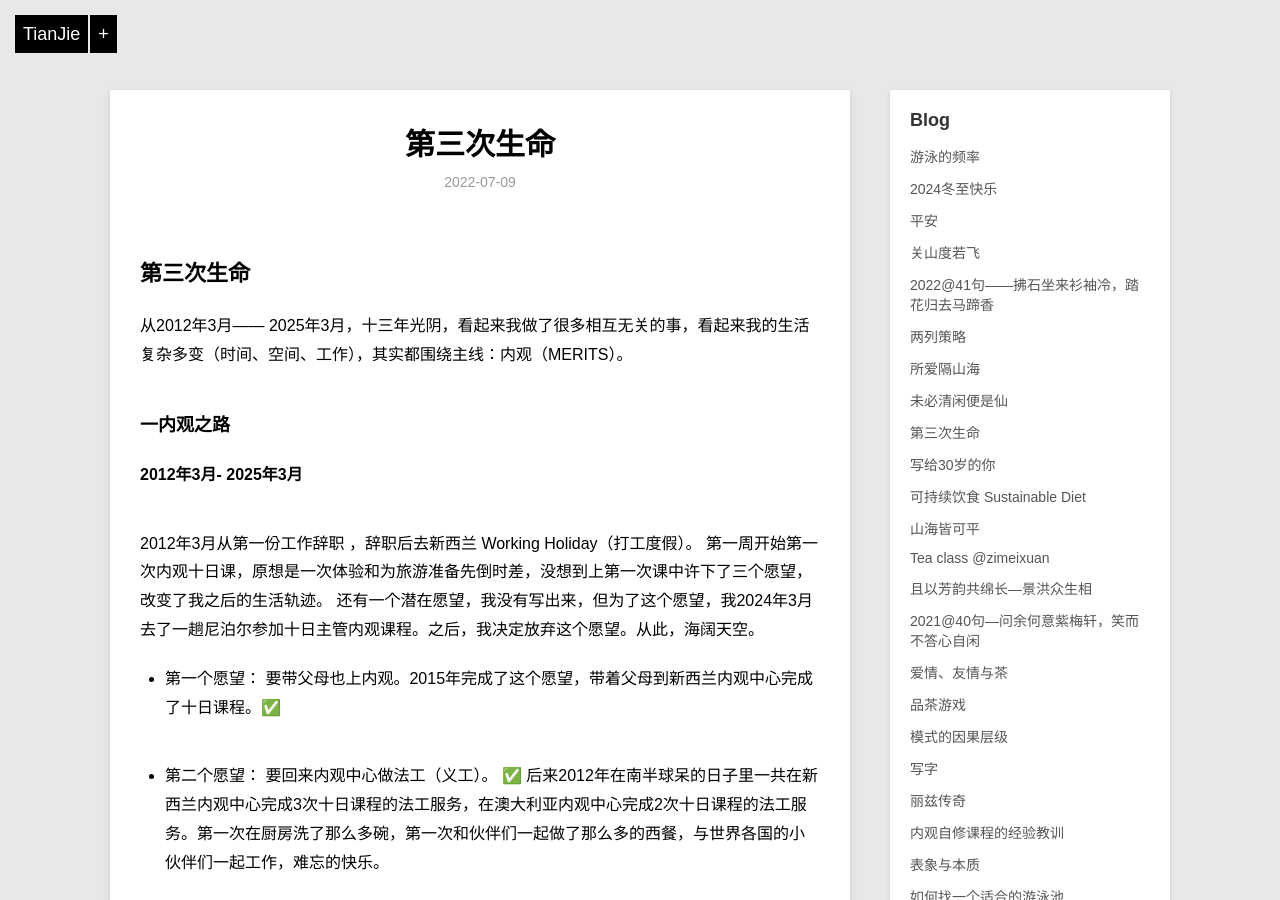
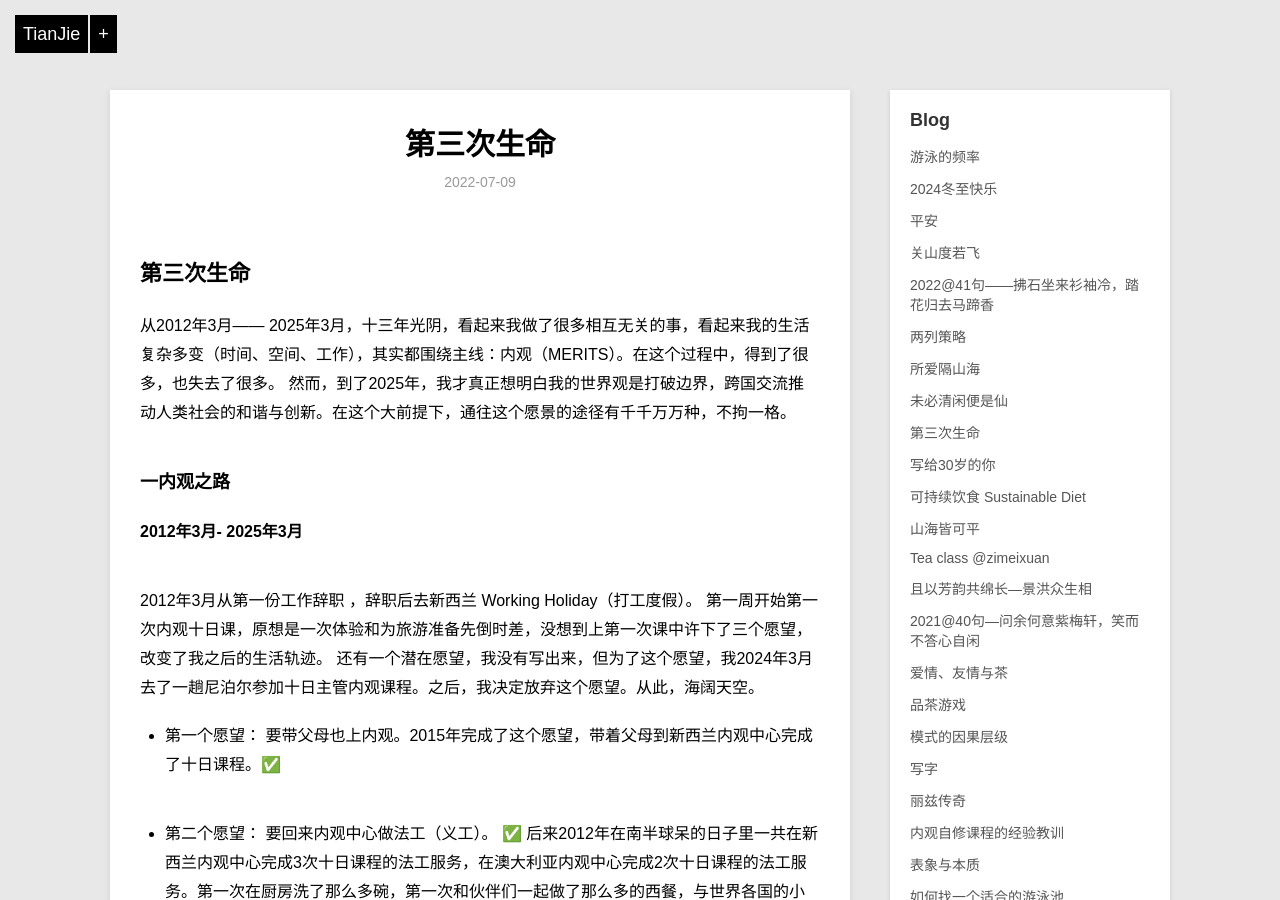
Before and after one commit to violettianjie/violettianjie.github.io, a Jekyll site: the page built from _posts/blog/2022-07-09-2life.md, in a window 1280 px wide and 900 px high. Built offline with Jekyll 4.4.1, drawn with Linux system fonts in a browser that asks for light colours; comment, search, counter and statistics services are not loaded; some of the changed text lies outside the part shown.

Commit message:
Update 2022-07-09-2life.md

```diff
--- a/_posts/blog/2022-07-09-2life.md
+++ b/_posts/blog/2022-07-09-2life.md
@@ -1,13 +1,15 @@
 ---
 layout: post
 title: " 第三次生命 "
-description: "有机慢生活 健康身心灵 "
+description: "以终为始 "
 category: blog
 ---
 
 ## 第三次生命
 
-从2012年3月—— 2025年3月，十三年光阴，看起来我做了很多相互无关的事，看起来我的生活复杂多变（时间、空间、工作），其实都围绕主线：内观（MERITS）。
+从2012年3月—— 2025年3月，十三年光阴，看起来我做了很多相互无关的事，看起来我的生活复杂多变（时间、空间、工作），其实都围绕主线：内观（MERITS）。在这个过程中，得到了很多，也失去了很多。
+然而，到了2025年，我才真正想明白我的世界观是打破边界，跨国交流推动人类社会的和谐与创新。在这个大前提下，通往这个愿景的途径有千千万万种，不拘一格。
+
 
 ### 一内观之路
 
@@ -89,7 +91,7 @@ category: blog
 2024年，我看到了另外一个产品，创始人做的桑蚕丝卫生巾。我意识到她胜出我的地方，相比环保，爱自己是产品更重要的表达。
 
 
-#### 2.3 第二次投资&创业
+#### 2.3  第二次投资&创业
 
 这一次我选择了投资我自己。
 
@@ -121,7 +123,11 @@ category: blog
 最后，2024年 获得瑞士国家旅游局认证瑞士旅游专家；2025年 拿到英语导游资格证书；学完多邻国德语课程。
 
 人生五事：LOVE HEALTH MERITS TRAVEL MUSIC。
-PPE（purpose for existing）： 有机慢生活 健康身心灵。
+
+我的PPE（purpose for existing）： 有机慢生活 健康身心灵。
+
+
+
 
 ### ChangeLog
 
```
